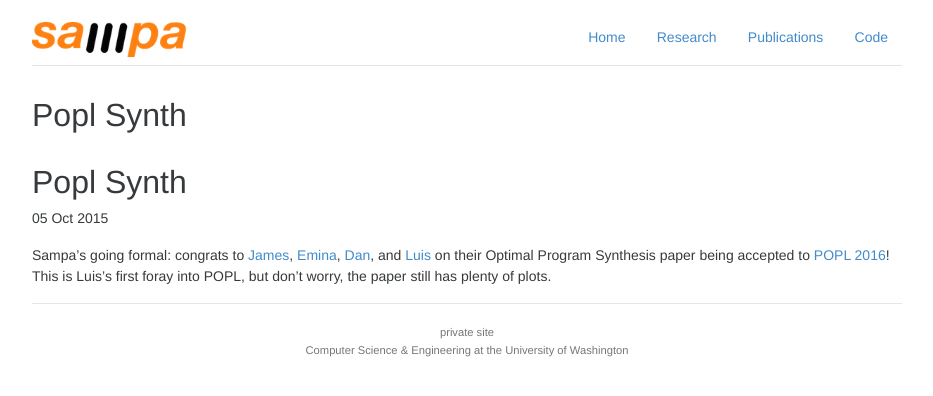
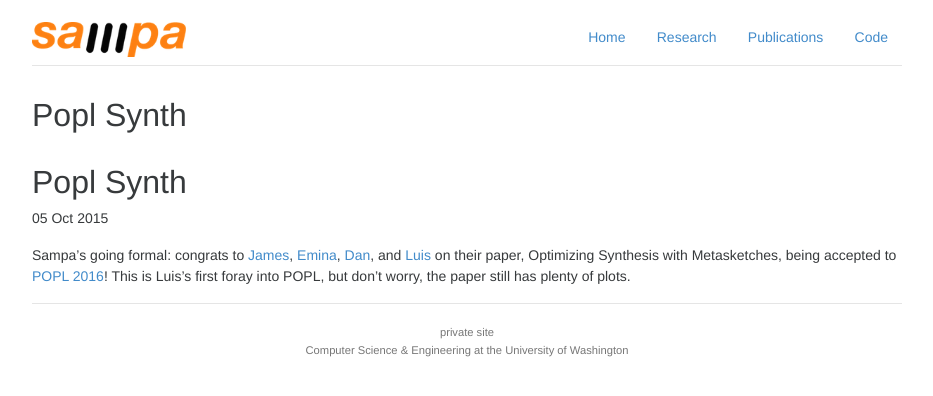
Before and after one commit to uwsampa/sampa-public, a Jekyll site: the page built from _posts/2015-10-05-popl-synth.md, in a window 1280 px wide. Shown: the top 396 px of the page, without its empty margins (173-1106 px from the left). Built offline with Jekyll 4.4.1, drawn with Linux system fonts in a browser that asks for light colours; nearby versions of some CDN libraries; Markdown is read by kramdown in place of the engine named in the settings.

Commit message:
change name of popl paper in news

```diff
--- a/_posts/2015-10-05-popl-synth.md
+++ b/_posts/2015-10-05-popl-synth.md
@@ -3,7 +3,7 @@ layout: post
 shortnews: true
 icon: file-text-o
 ---
-Sampa's going formal: congrats to [James][], [Emina][], [Dan][], and [Luis][] on their Optimal Program Synthesis paper being accepted to [POPL 2016](http://conf.researchr.org/home/POPL-2016)! This is Luis's first foray into POPL, but don't worry, the paper still has plenty of plots.
+Sampa's going formal: congrats to [James][], [Emina][], [Dan][], and [Luis][] on their paper, Optimizing Synthesis with Metasketches, being accepted to [POPL 2016](http://conf.researchr.org/home/POPL-2016)! This is Luis's first foray into POPL, but don't worry, the paper still has plenty of plots.
 
 [James]: http://homes.cs.washington.edu/~bornholt/
 [Luis]: http://homes.cs.washington.edu/~luisceze/
```
